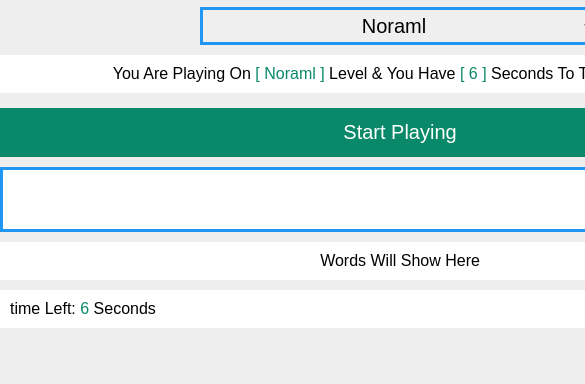
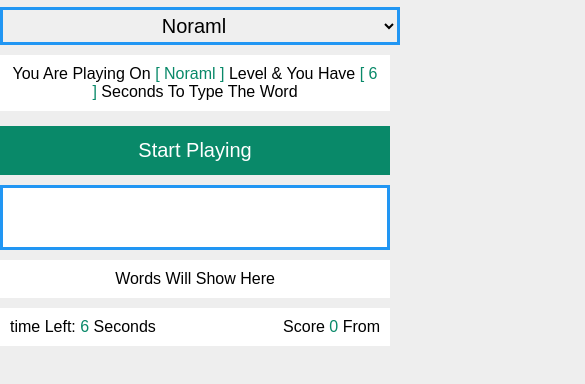
Before and after one commit to ProNabowy/Typing-Speed-Game, a plain HTML site: page index.html in a window 390 px wide. Shown: the part 62-446 px from the top of the page, 585 px wide, since content can reach past the window. Drawn offline with Linux system fonts and the light colour scheme.

Commit message:
ProNabowy

```diff
--- a/css/nabowy.css
+++ b/css/nabowy.css
@@ -153,3 +153,14 @@ input {
     margin: 30px auto;
     display: none;
 }
+
+/*
+Set Media width and height
+*/
+
+@media (max-width:768px) {
+    .container {
+        width: 100%;
+    }
+
+}
```
